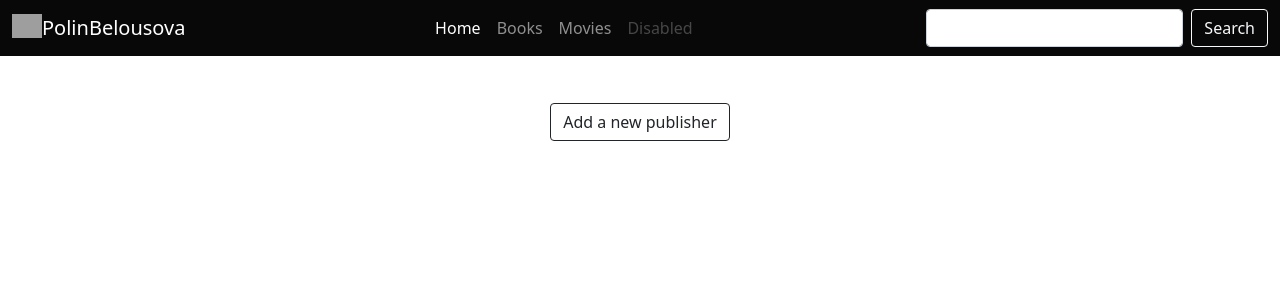
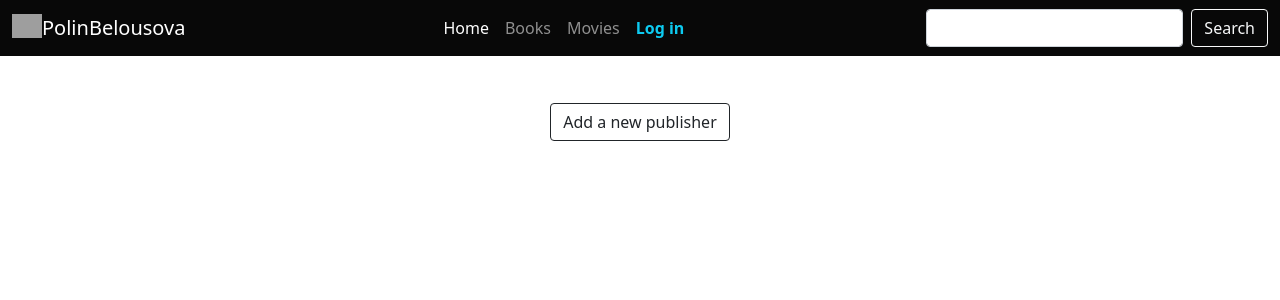
Before and after one commit to melission/reviewMe, a Django app: page /books/ in a window 1280 px wide. Shown: the top 300 px of the page. Run offline with Django 3.2, Linux system fonts and the light colour scheme; data that the repository does not hold is empty; parts of the project's set-up code (start-up, migrations or seed data) failed here and were passed over; grey boxes are pictures that could not be loaded.

Commit message:
modified the last disable button into a log in button.

```diff
--- a/templates/base.html
+++ b/templates/base.html
@@ -37,8 +37,8 @@
             <li class="nav-item">
               <a class="nav-link" href="/movies/">Movies</a>
             </li>
-            <li class="nav-item">
-              <a class="nav-link disabled" href="#" tabindex="-1" aria-disabled="true">Disabled</a>
+            <li class="nav-item navbar-light-active-color">
+              <a class="nav-link fw-bolder text-info" style="text-decoration-color: #003366" href="/accounts/login/">Log in</a>
             </li>
           </ul>
         </div>
```
